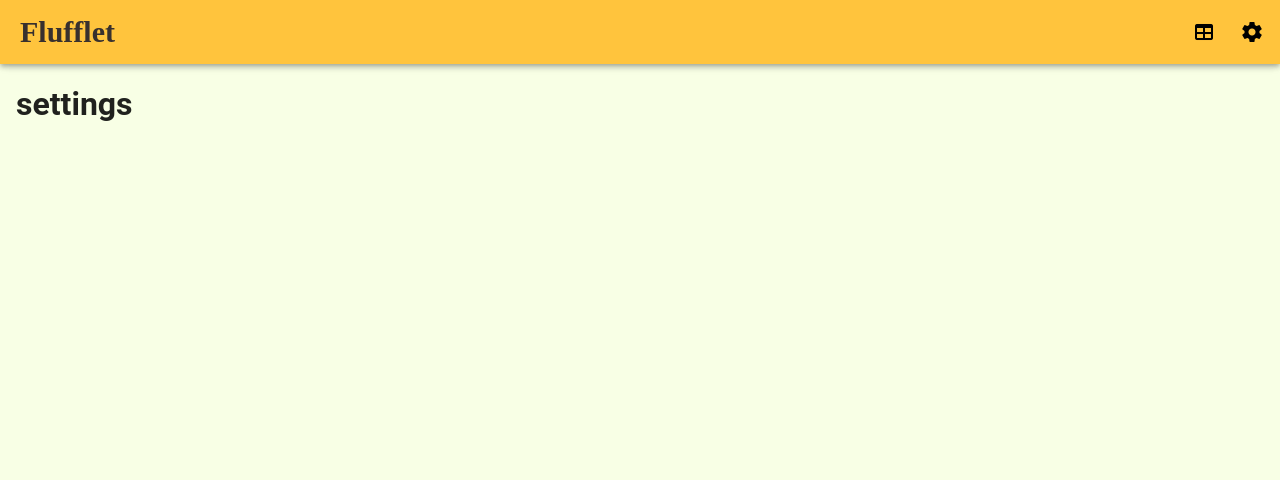
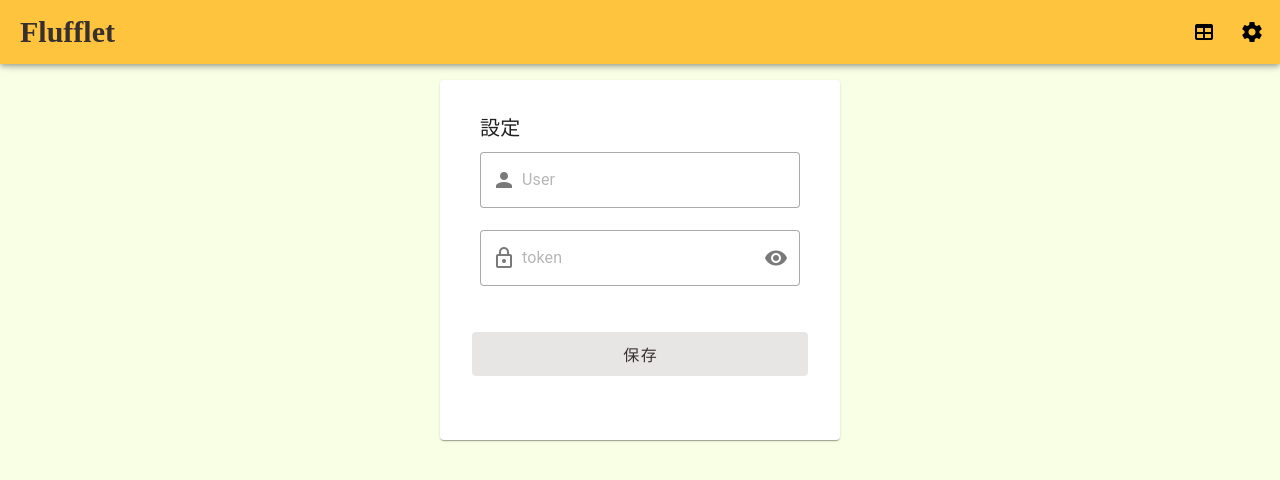
Before and after one commit to kazu211/flufflet, a Nuxt app: page /settings in a window 1280 px wide. Shown: the top 480 px of the page. Built offline with nearby package versions, Linux system fonts and the light colour scheme.

Commit message:
設定画面を追加

```diff
--- a/pages/settings.vue
+++ b/pages/settings.vue
@@ -1,3 +1,53 @@
+<script setup lang="ts">
+const visible = ref(false);
+const user = ref('');
+const token = ref('');
+
+onMounted(() => {
+  user.value = localStorage.getItem('id') ?? '';
+  token.value = localStorage.getItem('token') ?? '';
+})
+
+const onClickSave = () => {
+  // TODO 疎通確認処理を実装する
+  localStorage.setItem('id', user.value);
+  localStorage.setItem('token', token.value);
+}
+</script>
+
 <template>
-  <h1>settings</h1>
+  <v-card class="mx-auto px-6 py-6" max-width="400">
+    <v-card-title>設定</v-card-title>
+
+    <v-card-text>
+      <v-text-field
+        v-model="user"
+        placeholder="User"
+        prepend-inner-icon="mdi-account"
+        variant="outlined"
+      ></v-text-field>
+      <v-text-field
+        v-model="token"
+        placeholder="token"
+        :append-inner-icon="visible ? 'mdi-eye-off' : 'mdi-eye'"
+        :type="visible ? 'text' : 'password'"
+        prepend-inner-icon="mdi-lock-outline"
+        variant="outlined"
+        @click:append-inner="visible = !visible"
+      ></v-text-field>
+    </v-card-text>
+
+    <v-card-actions>
+      <v-btn
+        block
+        class="mb-8"
+        color="info"
+        size="large"
+        variant="tonal"
+        @click="onClickSave"
+      >
+        保存
+      </v-btn>
+    </v-card-actions>
+  </v-card>
 </template>
```
